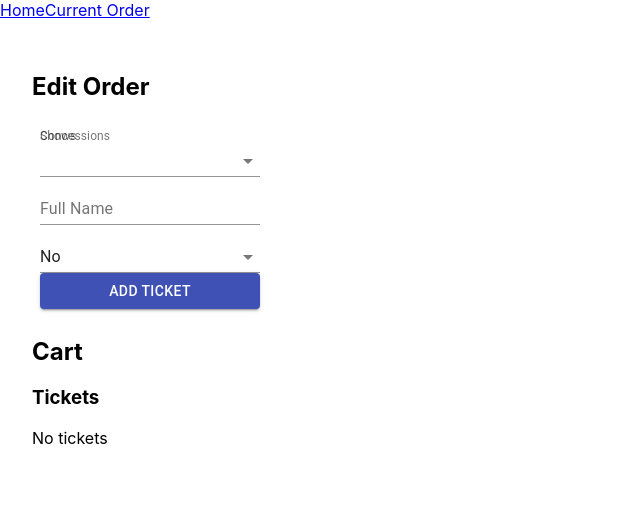
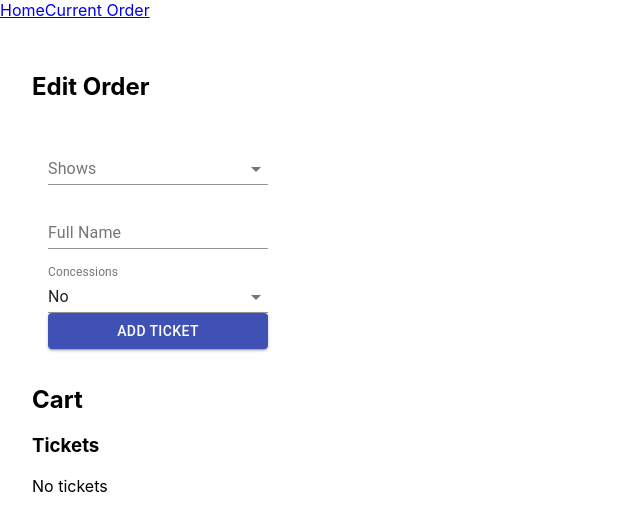
Before and after one commit to wpapsco/capstone-mockup, a React (Create React App) app: page /order in a window 1280 px wide. Shown: the top 530 px of the page, without its empty margins (0-640 px from the left). Built offline with nearby package versions, Linux system fonts and the light colour scheme.

Commit message:
Display Fix

```diff
--- a/src/features/ticketPurchase/EditOrderPage.tsx
+++ b/src/features/ticketPurchase/EditOrderPage.tsx
@@ -58,6 +58,7 @@ export default function EditOrderPage() {
         <section>
             <h1>Edit Order</h1>
             <FormControl className={classes.formControl}>
+                <FormControl className={classes.formControl}>
                     <InputLabel id="show-label">Shows</InputLabel>
                     <Select
                         labelId="show-label"
@@ -67,13 +68,17 @@ export default function EditOrderPage() {
                     >
                         {showNames.map(name => <MenuItem value={name}>{name}</MenuItem>)}
                     </Select>
+                </FormControl>
 
+                <FormControl className={classes.formControl}>
                     <TextField
                         id='fullname'
                         label='Full Name'
                         value={fullname}
                         onChange={e => setFullname(e.target.value)} />
+                </FormControl>
 
+                <FormControl className={classes.formControl}>
                     <InputLabel id="concessions-label">Concessions</InputLabel>
                     <Select
                         labelId="concessions-label"
@@ -89,6 +94,8 @@ export default function EditOrderPage() {
                         Add Ticket
                     </Button>
                 </FormControl>
+            </FormControl>
+
             <Cart />
         </section>
     )
```
Lines whose indentation alone changed are shown as unchanged.
